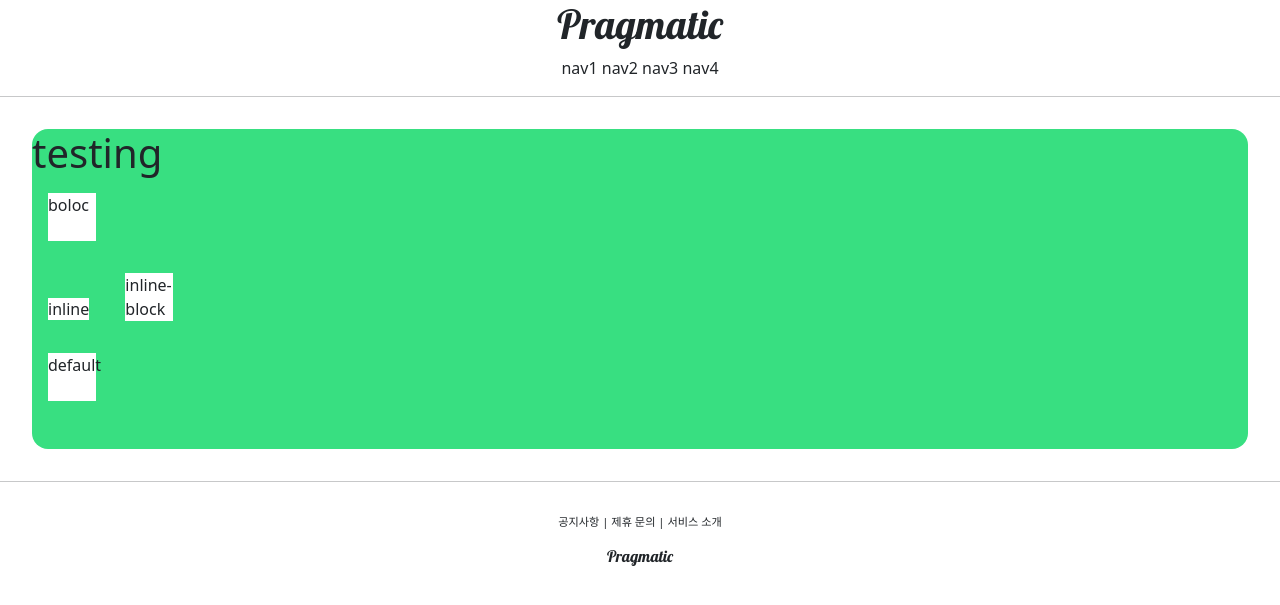
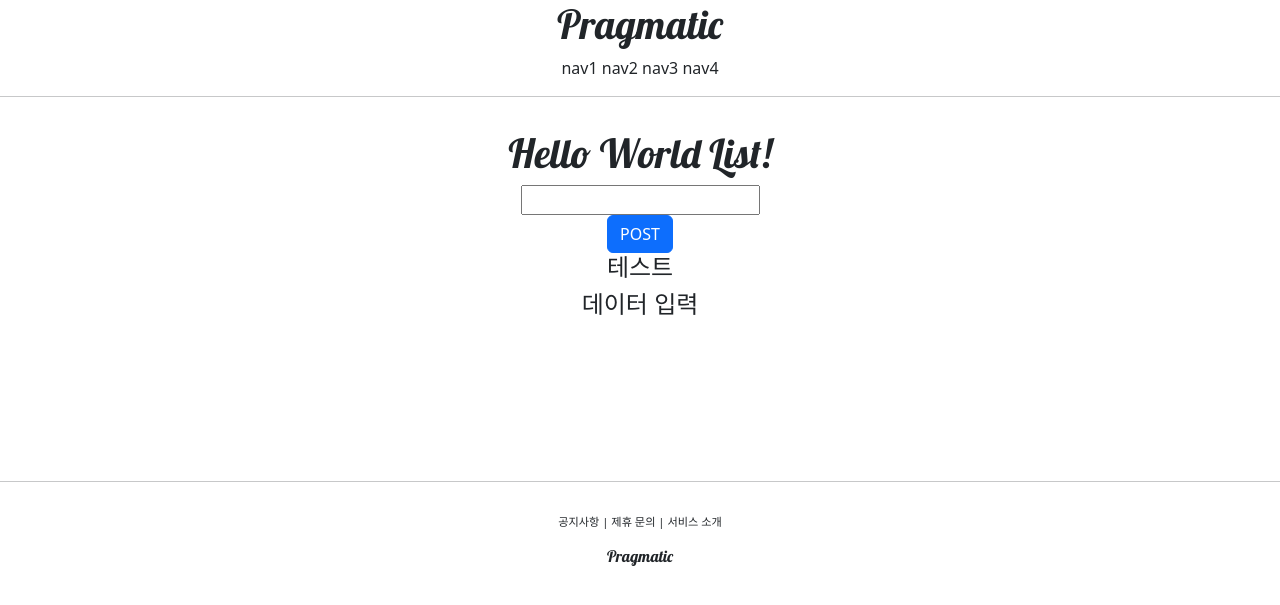
Before and after one commit to wonder1ng/django_practice, a Django app: page /account/hello_world/ in a window 1280 px wide. Shown: the top 605 px of the page. Run offline with Django 4.2, Linux system fonts and the light colour scheme; data comes from the database, SQL or seed files in the repository; both versions use the stored data as it was after the commit.

Commit message:
fifth commit

```diff
--- a/mysite/accountapp/templates/accountapp/hello_world.html
+++ b/mysite/accountapp/templates/accountapp/hello_world.html
@@ -2,6 +2,38 @@
 
 {% block content %}
 
+
+<div style="height: 20rem; border-radius: 1rem; margin: 2rem; text-align: center;">
+    <!-- <h1 style="font-family: 'Lobster', cursive;"> -->
+    <h1 class="pragmatic_logo">
+        Hello World List!
+    </h1>
+
+    <form action="/account/hello_world/" method="post">
+        {% csrf_token %}    <!-- 장고에서 제공하는 보안 기능 중 하나. 미기재 시 post 실행 불가 -->
+        <div>
+            <input type="text" name="hello_world_input">
+        </div>
+        <div>
+            <input type="submit" class="btn btn-primary" value="POST">  <!-- bootstrap에서 제공하는 클래스-->
+        </div>
+
+    </form>
+    {% if hello_world_list %}
+        {% for hello_world in hello_world_list %}
+        <h4>
+            {{ hello_world.text }}
+        </h4>
+        {% endfor %}
+    {% endif %}
+
+</div>
+
+{% endblock %}
+
+
+
+<!--
     <style>
         .testing {
             background-color: white;
@@ -21,6 +53,4 @@
     <div class="testing" style="display: inline-block;">inline-block</div>
     <div class="testing">default</div>
 
-</div>
-
-{% endblock %}
+</div> -->
--- a/mysite/accountapp/urls.py
+++ b/mysite/accountapp/urls.py
@@ -1,7 +1,8 @@
 from django.contrib import admin
 from django.urls import path, include
+from accountapp.views import hello_world
 
-from accountapp.views import hello_world
+app_name = "accountapp"
 
 urlpatterns = [
     path('hello_world/', hello_world, name='hello'),
--- a/mysite/accountapp/views.py
+++ b/mysite/accountapp/views.py
@@ -1,5 +1,7 @@
 from django.shortcuts import render
-from django.http import HttpResponse
+from django.http import HttpResponse, HttpResponseRedirect
+from django.urls import reverse
+from accountapp.models import HelloWorld
 
 # Create your views here.
 # def hello_world(request):
@@ -8,5 +10,19 @@ from django.http import HttpResponse
 # def hello_world(request):
 #     return render(request, 'base.html')
 
+# def hello_world(request):
+#     return render(request, 'accountapp/hello_world.html')
+
 def hello_world(request):
-    return render(request, 'accountapp/hello_world.html')
+    if request.method == 'POST':
+        temp = request.POST.get('hello_world_input')
+        new_hello_world = HelloWorld()	# 모델에서 테이블 인스턴스 변수 선언
+        new_hello_world.text = temp     # text column에 temp 입력
+        new_hello_world.save()          # 모델에 해당 record 저장
+
+        # hello_world_list = HelloWorld.objects.all()
+        # return render(request, 'accountapp/hello_world.html', context={'hello_world_list': hello_world_list})
+        return HttpResponseRedirect(reverse('accountapp:hello'))
+    else:
+        hello_world_list = HelloWorld.objects.all()
+        return render(request, 'accountapp/hello_world.html', context={'hello_world_list': hello_world_list})
```
Also changed, not shown: mysite/db.sqlite3.
